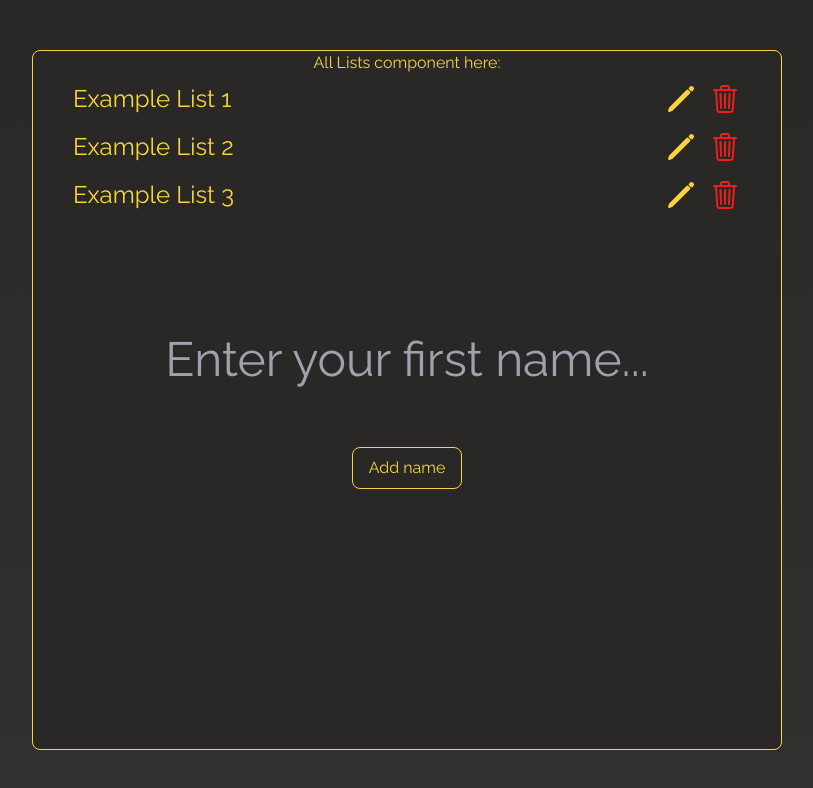
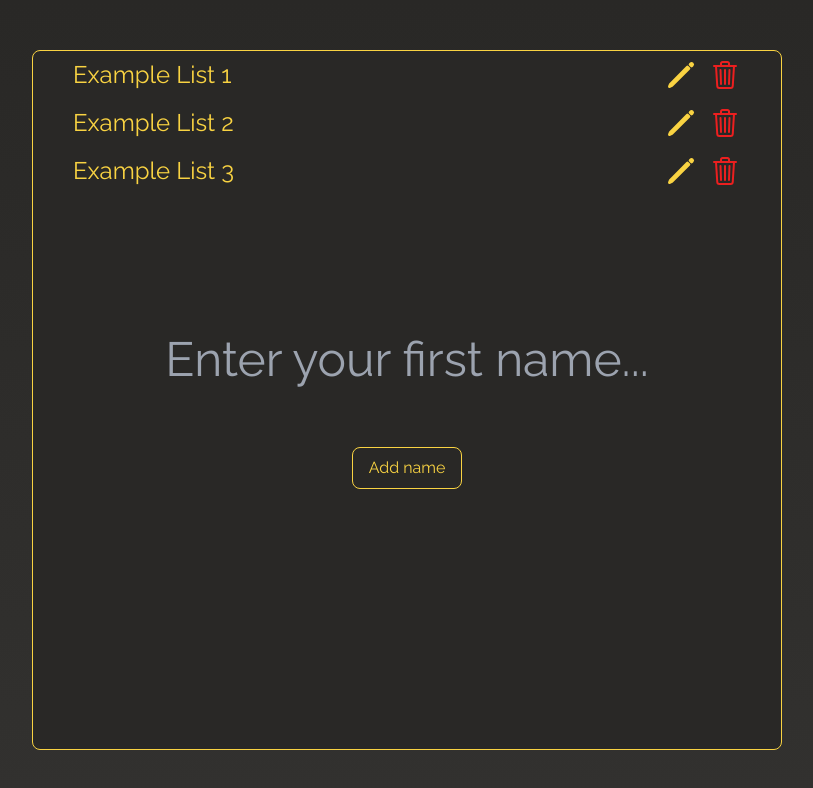
Before and after one commit to Stewie154/Redux-To-Do-List, a React (Create React App) app: page / in a window 1280 px wide. Shown: the top 788 px of the page, without its empty margins (233-1046 px from the left). Built offline with nearby package versions, Linux system fonts and the light colour scheme.

Commit message:
moved Header inside AllLists component

```diff
--- a/src/components/all-lists/AllLists.js
+++ b/src/components/all-lists/AllLists.js
@@ -1,5 +1,6 @@
 import React from 'react'
 import { useSelector, useDispatch } from 'react-redux'
+import Header from '../header/Header'
 import ListItem from '../list-item/ListItem'
 
 const AllLists = () => {
@@ -18,9 +19,10 @@ const AllLists = () => {
 
 	console.log(lists)
 	return (
-		<div>All Lists component here:
+		<>
+			<Header />
 			{renderContent()}
-		</div>
+		</>
 	)
 }
 
--- a/src/components/app/App.js
+++ b/src/components/app/App.js
@@ -3,8 +3,6 @@ import '../../index.css'
 import '../../styles/global.scss'
 import Fade from 'react-reveal/Fade';
 
-
-import Header from '../header/Header'
 import SelectedList from '../selected-list/SelectedList'
 import AllLists from '../all-lists/AllLists';
 
@@ -14,7 +12,6 @@ const App = () => {
 		<div className="background-primary w-screen h-screen flex justify-center items-center">
 			<Fade top duration={750}>
 				<main className="flex flex-col relative container-background-color w-[750px] max-w-[90%] h-[700px] max-h-[95vh] px-5 md:px-10 mx-auto border border-color-secondary rounded-lg text-center">
-					<Header />
 					{/* when state is ready, use ternary to render AllLists when no list is selected  */}
 					<AllLists />
 					<SelectedList />
```
